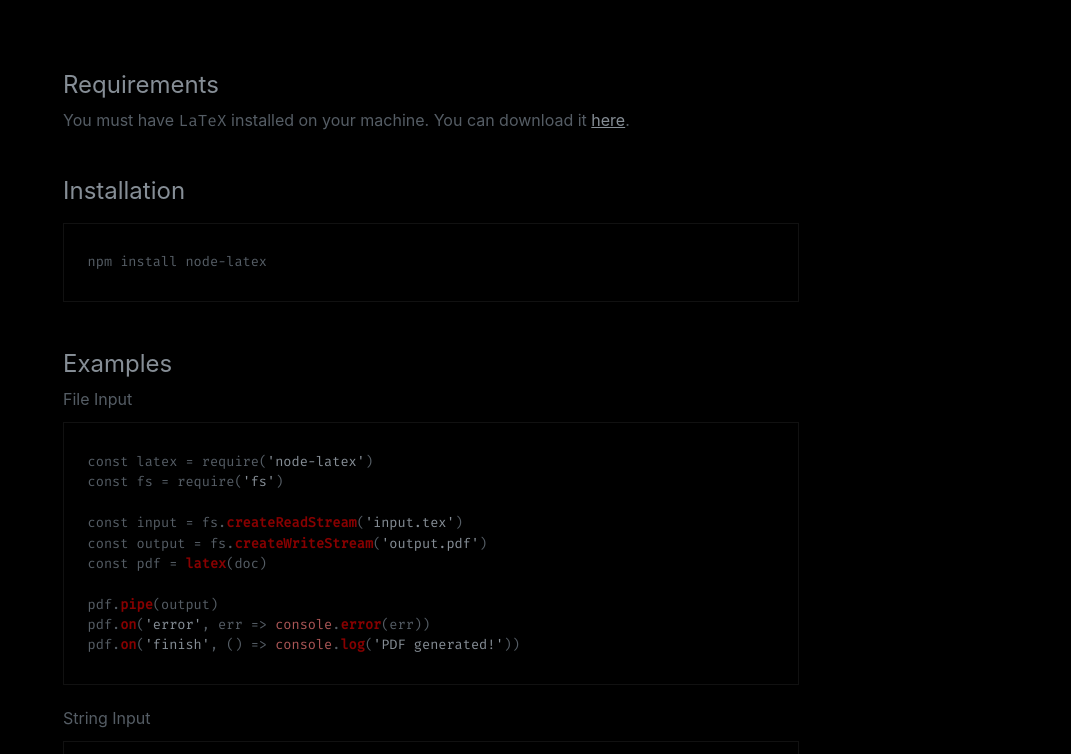
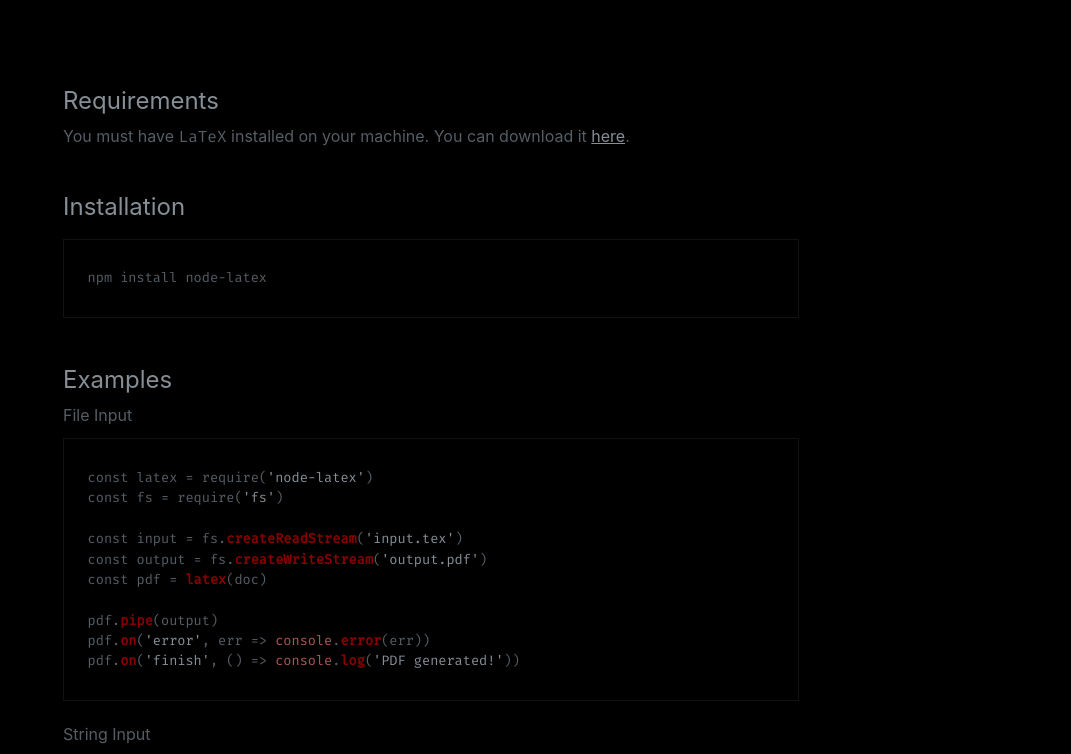
Before and after one commit to saadq/node-latex, a plain HTML site: page index.html in a window 1280 px wide. Shown: the part 212-966 px from the top of the page, without its empty margins (209-1280 px from the left). Drawn offline with nearby package versions, Linux system fonts and the light colour scheme.

Commit message:
fix padding

```diff
--- a/index.html
+++ b/index.html
@@ -16,6 +16,7 @@
         background: black;
         color: #555d65;
         font-family: -apple-system, BlinkMacSystemFont, "Segoe UI", "Roboto", "Oxygen", "Ubuntu", "Cantarell", "Fira Sans", "Droid Sans", "Helvetica Neue", sans-serif;
+        padding: 1em; 0;
       }
 
       header, main {
```
